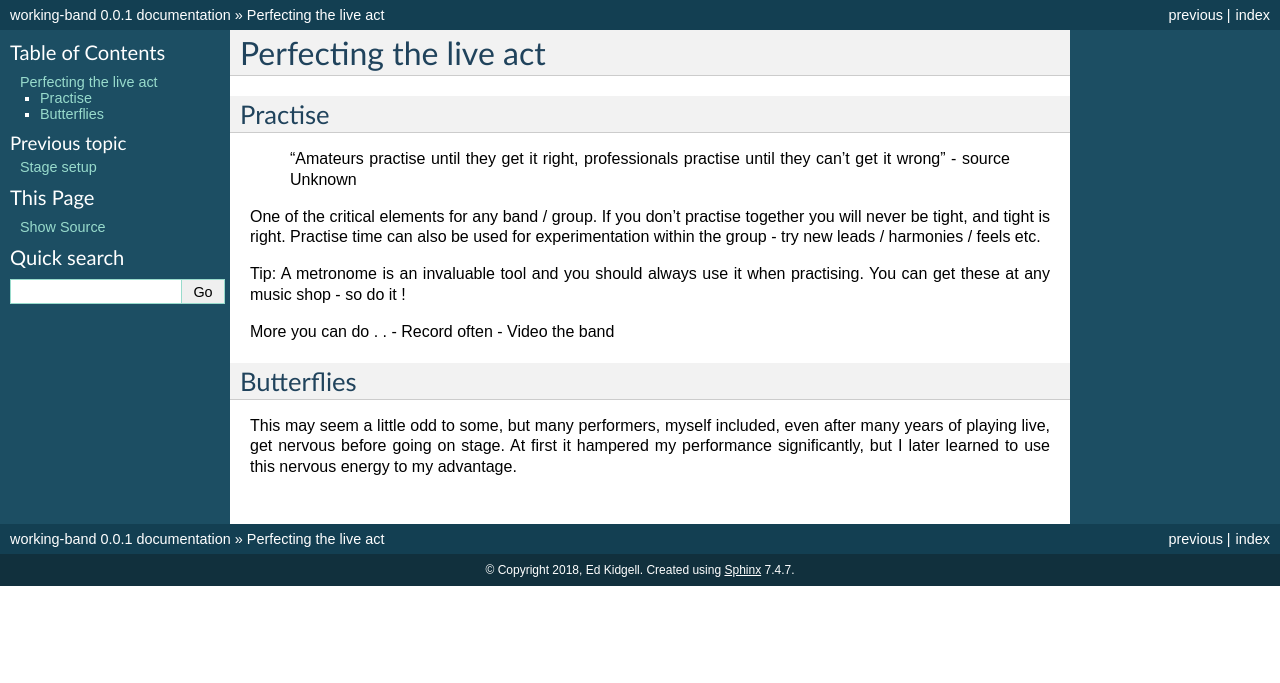
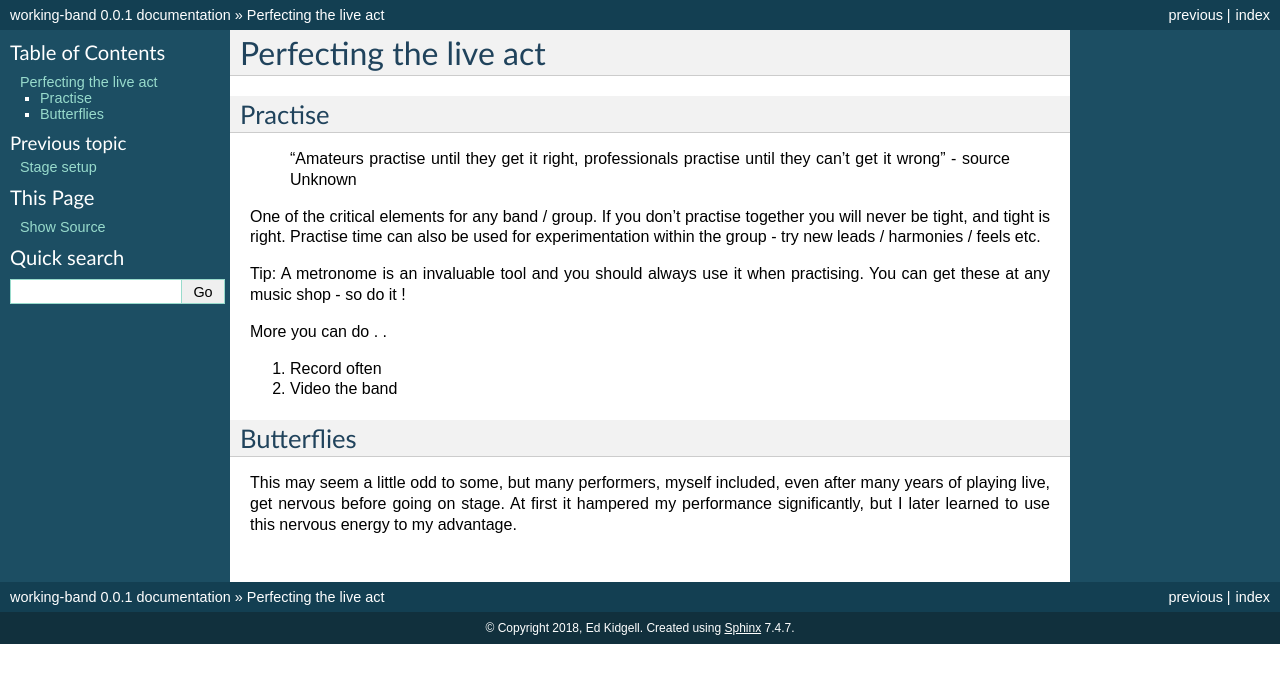
Before and after one commit to flakjakk/working-band, a Sphinx documentation site: the page built from docs/source/theliveact.rst, in a window 1280 px wide. Shown: the top 683 px of the page. Built offline with Sphinx 7.4.7, drawn with Linux system fonts in a browser that asks for light colours; part of the change alters nothing that is shown.

```diff
--- a/docs/source/theliveact.rst
+++ b/docs/source/theliveact.rst
@@ -11,8 +11,9 @@ One of the critical elements for any band / group. If you don't practise togethe
 Tip: A metronome is an invaluable tool and you should always use it when practising. You can get these at any music shop - so do it !
 
 More you can do . .
-- Record often
-- Video the band
+
+1. Record often
+2. Video the band
 
 Butterflies
 ^^^^^^^^^^^
```
